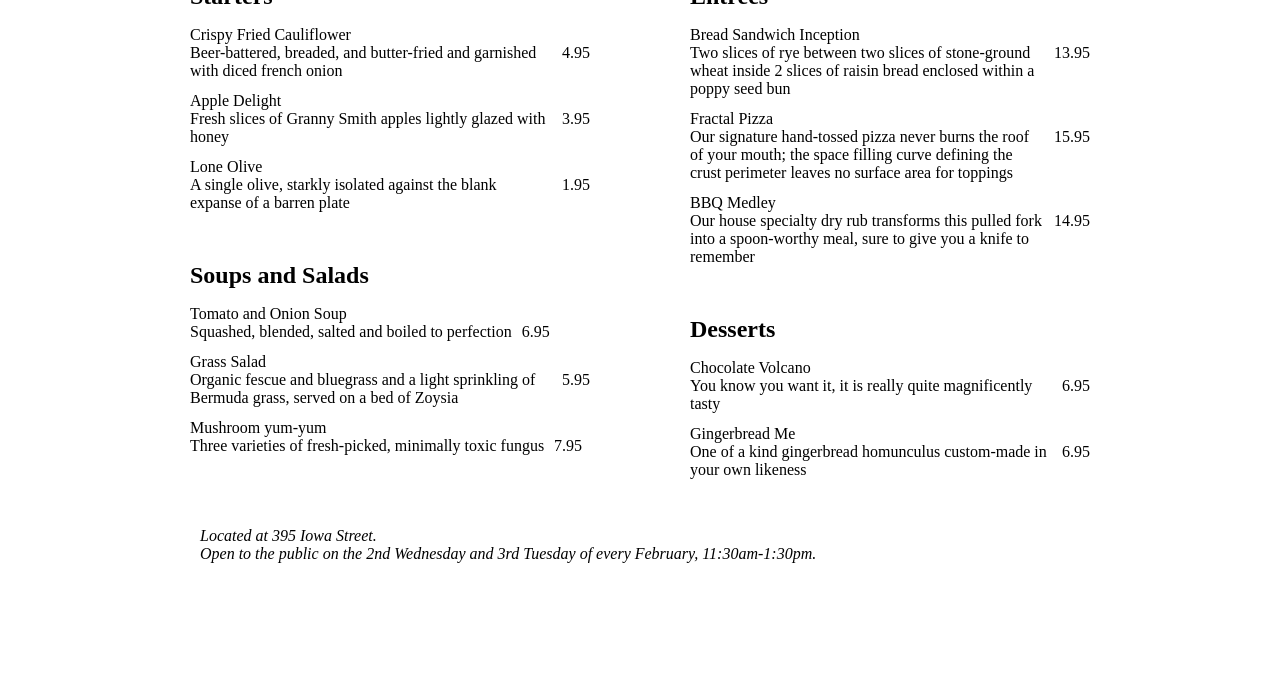
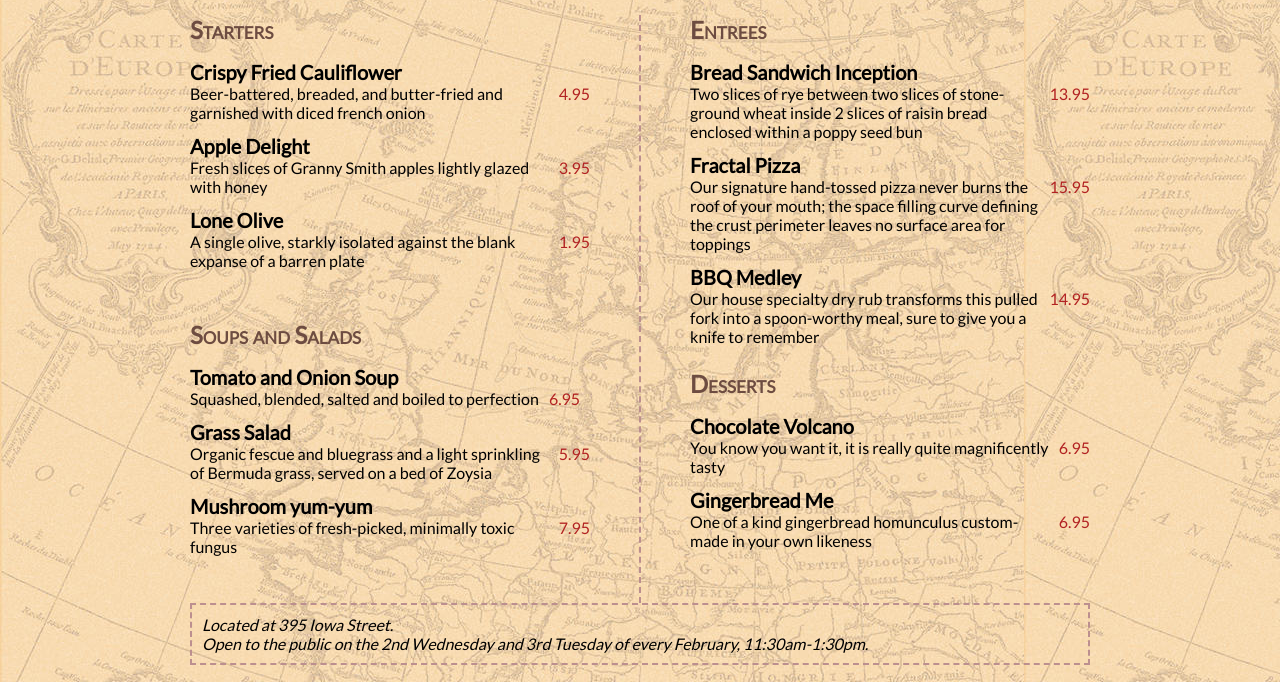
Before and after one commit to Kenzie-Academy-Brasil-Developers/estilizando-menu-restaurante-sprint-2-PedroHBasilio, a plain HTML site: page index.html in a window 1280 px wide. Shown: the part 118-800 px from the top of the page. Drawn offline with Linux system fonts and the light colour scheme; a web font is replaced by a local one.

Commit message:
commit inicial

```diff
--- a/src/style1.css
+++ b/src/style1.css
@@ -1,28 +1,52 @@
 @import url('https://fonts.googleapis.com/css?family=Lato|Supermercado+One');
 
-/* Use the 'Lato' font family at 18px throughout the body of the document, and cover the background with the 'map-bg.jpg' image. */
 nav {font-family: sans-serif; font-size: 10px;}
 
+body{
+    font-family: 'Lato', sans-serif;
+    background-image: url(./img/map-bg.jpg);
+}
+
 #main {width: 900px; margin: 10px auto;}
-/* Use the 'Supermercado One' font at 45px (colored #5d4037) for the restaurant name. */
+    header h1{
+        font-family: 'Supermercado One', sans-serif;
+        font-size: 45px;
+        color: #5d4037;
+    }
 
-/* Set the separator between the columns (the "column-rule") to be 2px dashed rosybrown. */
-#menu {columns: 400px 2; column-gap: 100px;}
-section {margin-bottom: 50px;}
+    #menu {
+        columns: 400px 2; column-gap: 100px;
+        column-rule: 2px dashed rosybrown;
+    }
+        section {margin-bottom: 50px;}
+            h2 {
+                margin: 0;
+                font-variant: small-caps ;
+                color: #6d4c41;
+            }
+            dt{
+                font-weight: bold;
+                font-size: 20px;
+            }
+            dd {
+                margin: 0 0 12px 0;
+                display: flex;
+            }
+                .details {
+                    order: 1;
+                }
+                .price {
+                    order: 2; padding-left: 10px;
+                    font: large;
+                    color: firebrick;
+                }
+        #entrees{
+            display: flex;
+            flex-wrap: wrap;
+            height: 304px;
+        }
 
-/* Show each of the section headings of the menu (e.g. "Starters") in small caps, colored #6d4c41. */
-h2 {margin: 0;}
-
-/* Make the name of each menu item appear in bold in a 20px size. */
-
-
-
-dd {margin: 0 0 12px 0; display: flex;}
-
-.details {order: 1;}
-
-/* Show the price of each item in a large font, in the color named 'firebrick' */
-.price {order: 2; padding-left: 10px;}
-
-/* Draw a 2px dashed rosybrown border around the address/footer */
-address {padding: 10px;}
+address {
+    padding: 10px;
+    border: 2px dashed rosybrown;
+}
--- a/src/style2.css
+++ b/src/style2.css
@@ -1,27 +1,51 @@
 @import url('https://fonts.googleapis.com/css?family=Bungee+Inline|Oswald');
 
-/* Use the 'Oswald' font family at 14px throughout the body of the document. */
 nav {font-family: sans-serif; font-size: 10px;}
 
+body{
+    font-family: 'Oswald', sans-serif;
+    font-size: 14px;
+}
+
 #main {width: 900px; margin: 10px auto;}
-/* Use the 'Bungee Inline' font at 46px and lighter weight for the restaurant name. */
 
+    header h1{
+        font-family: 'Bungee Inline', sans-serif;
+        font-size: 46px;
+    }
 
-#menu {columns: 420px 2; column-gap: 60px;}
-section {margin-bottom: 20px; padding: 10px;}
+    #menu {columns: 420px 2; column-gap: 60px;}
+        #starters, #desserts{
+            border: solid black 2px;
+        }
+        section {
+            margin-bottom: 20px;
+            padding: 10px;
+        }
+            h2 {
+                text-transform: uppercase;
+                margin-top: 0;
+            }
+            dt {
+                display: inline;
+                font-size: 16px;
+                font-weight: bold;
+            }
+            dt::after{
+                content: ",";
+            }
+            dd {display: inline; margin: 0;}
+            dd::after {
+                content: " ";
+                display: block; clear: both;
+                margin-bottom: 15px;
+            }
+                .price {
+                    float: right;
+                    padding: 0 0 35px 20px;
+                }
 
-/* Show each of the section headings of the menu (e.g. "Starters") in uppercase. */
-h2 {margin-top: 0;}
-
-/* Make the name of each menu item appear in bold in a 16px size. */
-dt {display: inline;}
-/* Make a comma appear after the name of each menu item (before the description) */
-
-dd {display: inline; margin: 0;}
-dd::after {content: " "; display: block; clear: both; margin-bottom: 15px;}
-
-.price {float: right; padding: 0 0 35px 20px;}
-
-/* Right-align the text of the address/footer */
-
-/* draw a 2px thick black border around the starters and desserts sections of the menu */
+    address {
+        padding: 10px;
+        text-align: right;
+    }
```
